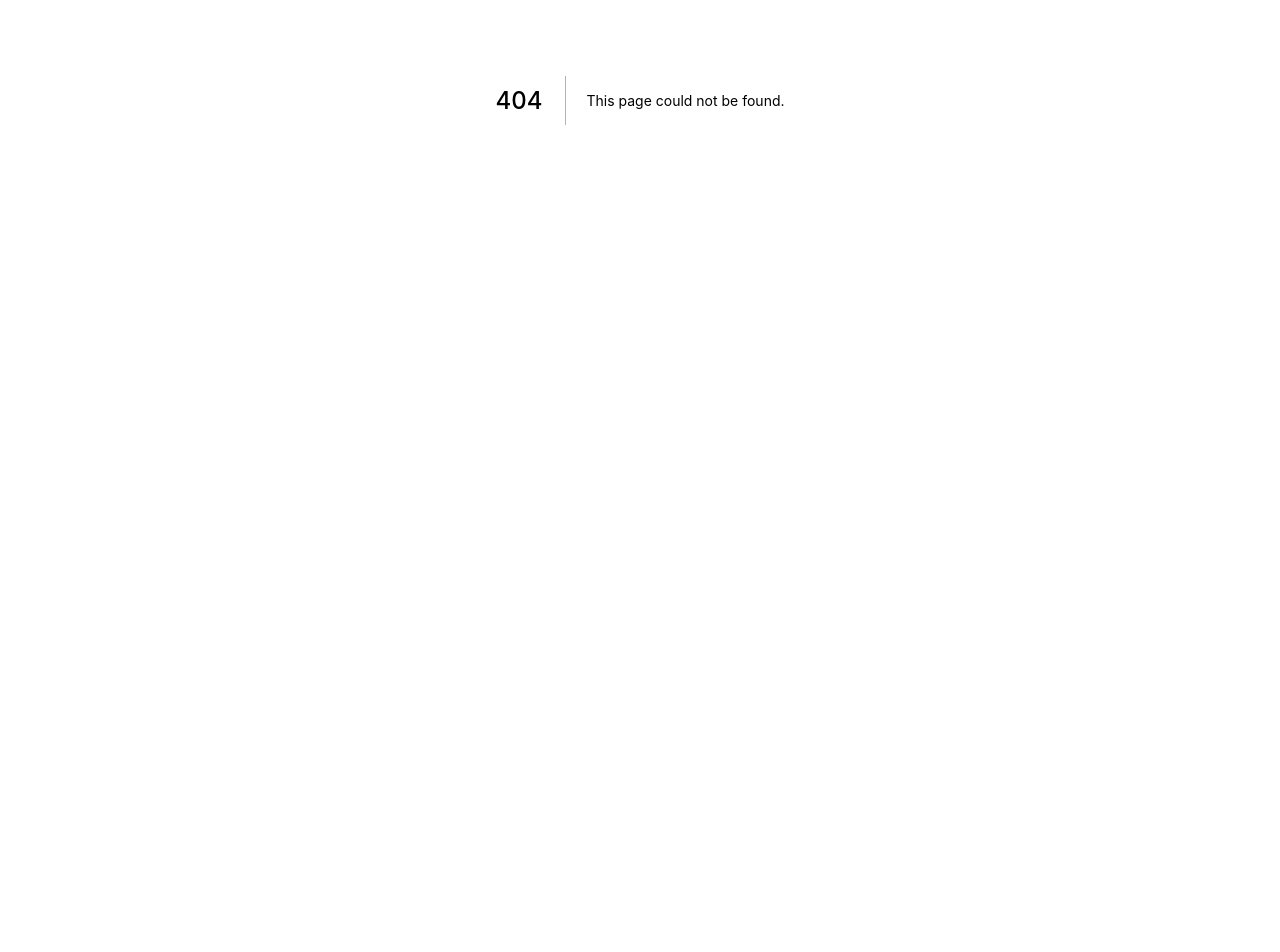
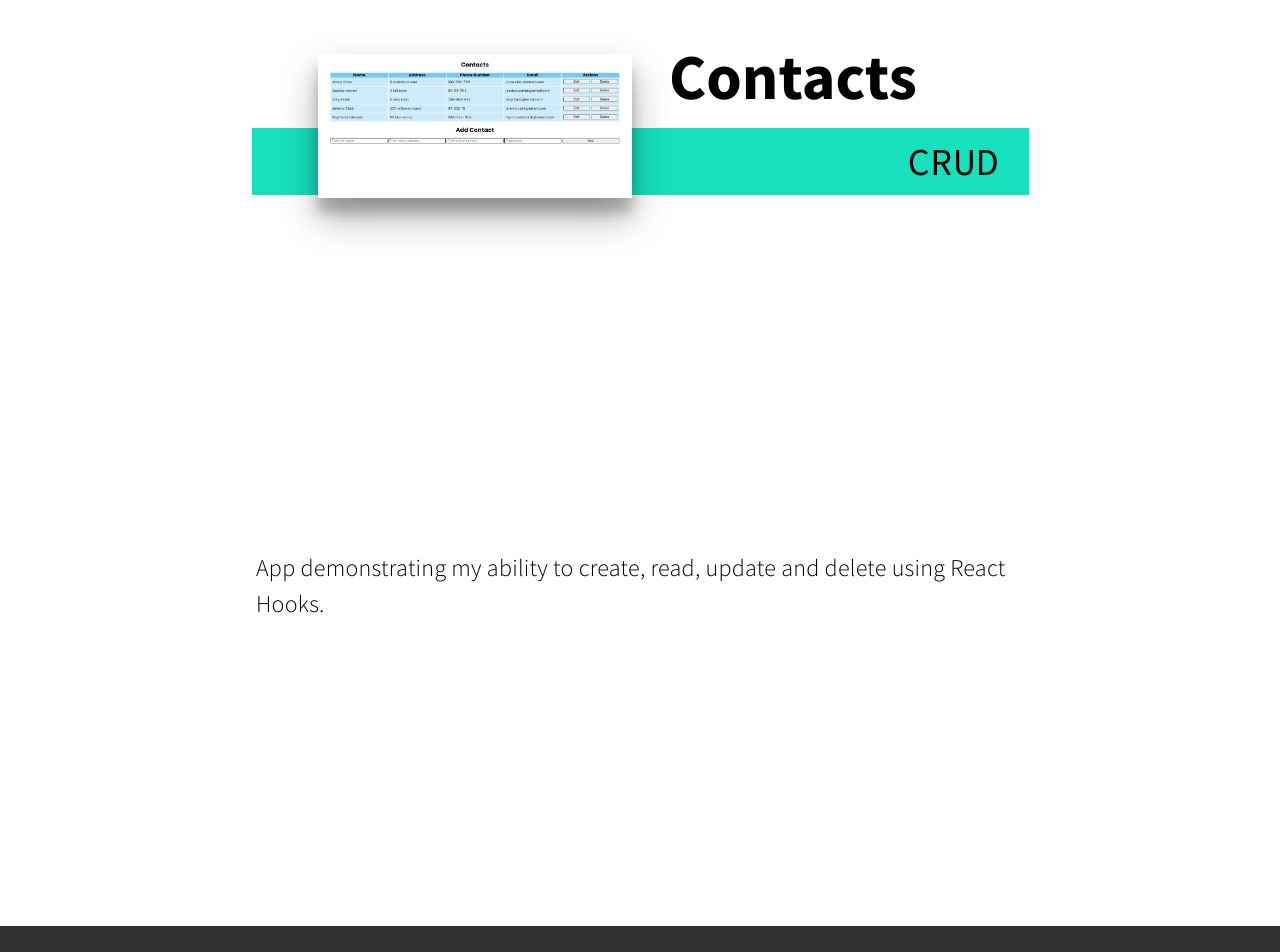
Before and after one commit to Jason-Prince/my-portfolio-v8, a Next.js app: page /contacts in a window 1280 px wide. Before the commit this address had no page. Shown: the part 300-1252 px from the top of the page. Before the commit the page ends 800 px from the top, so only its background shows below. Built offline with nearby package versions, Linux system fonts and the light colour scheme.

Commit message:
added contacts app

```diff
--- a/components/Demos/Demos.module.scss
+++ b/components/Demos/Demos.module.scss
@@ -33,9 +33,10 @@
     width: 90vw;
     display: grid;
     gap: 1em;
-    grid-template-columns: repeat(auto-fit, minmax(200px, 1fr));
+    grid-template-columns: repeat(auto-fit, minmax(200px, 400px));
     align-self: start;
     margin: 0 auto;
+    place-content: center;
     .item {
       opacity: 0.7;
       &:hover {
--- a/components/Work/Work.jsx
+++ b/components/Work/Work.jsx
@@ -28,6 +28,12 @@ const images = [
     width: 1897,
     height: 948,
   },
+  {
+    href: "/contacts",
+    src: "/c_0.png",
+    width: 1915,
+    height: 879,
+  },
 ];
 const section = {
   title: "My Work",
--- a/components/Work/Work.module.scss
+++ b/components/Work/Work.module.scss
@@ -28,7 +28,7 @@
     width: 90vw;
     display: grid;
     gap: 1em;
-    grid-template-columns: repeat(auto-fit, minmax(200px, 1fr));
+    grid-template-columns: repeat(auto-fit, minmax(350px, 1fr));
     align-self: start;
     margin: 0 auto;
     .item {
--- /dev/null
+++ b/pages/contacts.jsx
@@ -0,0 +1,50 @@
+import Demos from "../components/Demos/Demos";
+import Footer from "../components/Footer/Footer";
+import Header from "../components/Header/MobileHeader/MobileHeader";
+import Hero from "../components/Hero/Hero";
+import ProjectDescription from "../components/ProjectDescription/ProjectDescription";
+import React from "react";
+import styles from "../styles/GriffinEnerGConsulting.module.scss";
+
+const info = {
+  id: "#contacts",
+  title1: "",
+  title2: "Contacts",
+  subtitle: "CRUD",
+  width: 1915,
+  height: 879,
+  src: "/c_0.png",
+  alt: "contacts home page",
+};
+
+const images = [
+  {
+    id: 1,
+    href: "#c_1",
+    src: "/c_1.gif",
+    width: 1898,
+    height: 903,
+  },
+];
+
+const text = {
+  text: "App demonstrating my ability to create, read, update and delete using React Hooks.",
+};
+
+const repo = {
+  repo: "https://github.com/Jason-Prince/contacts",
+};
+
+const Contacts = () => {
+  return (
+    <div className={styles.container}>
+      <Header />
+      <Hero info={info} />
+      <ProjectDescription text={text} />
+      <Demos images={images} repo={repo} />
+      <Footer />
+    </div>
+  );
+};
+
+export default Contacts;
--- a/pages/index.js
+++ b/pages/index.js
@@ -1,8 +1,8 @@
-import Head from "next/head";
 import About from "../components/About/About";
 import Footer from "../components/Footer/Footer";
+import Head from "next/head";
+import Introduction from "../components/Introduction/Introduction";
 import MobileHeader from "../components/Header/MobileHeader/MobileHeader";
-import Introduction from "../components/Introduction/Introduction";
 import Services from "../components/Services/Services";
 import Work from "../components/Work/Work";
 import styles from "../styles/Home.module.scss";
```
Also changed, not shown: public/c_0.png (added), public/c_1.gif (added).
